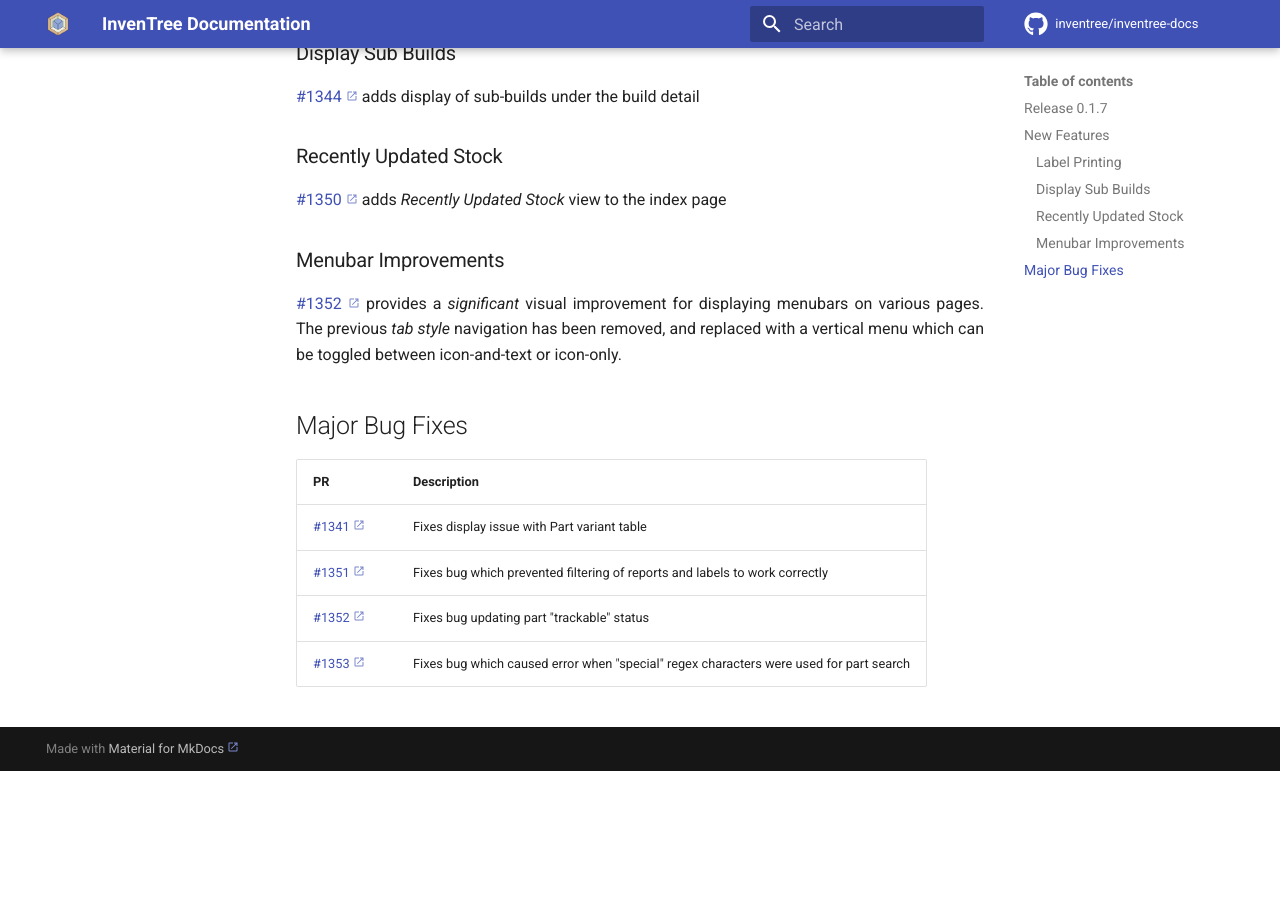
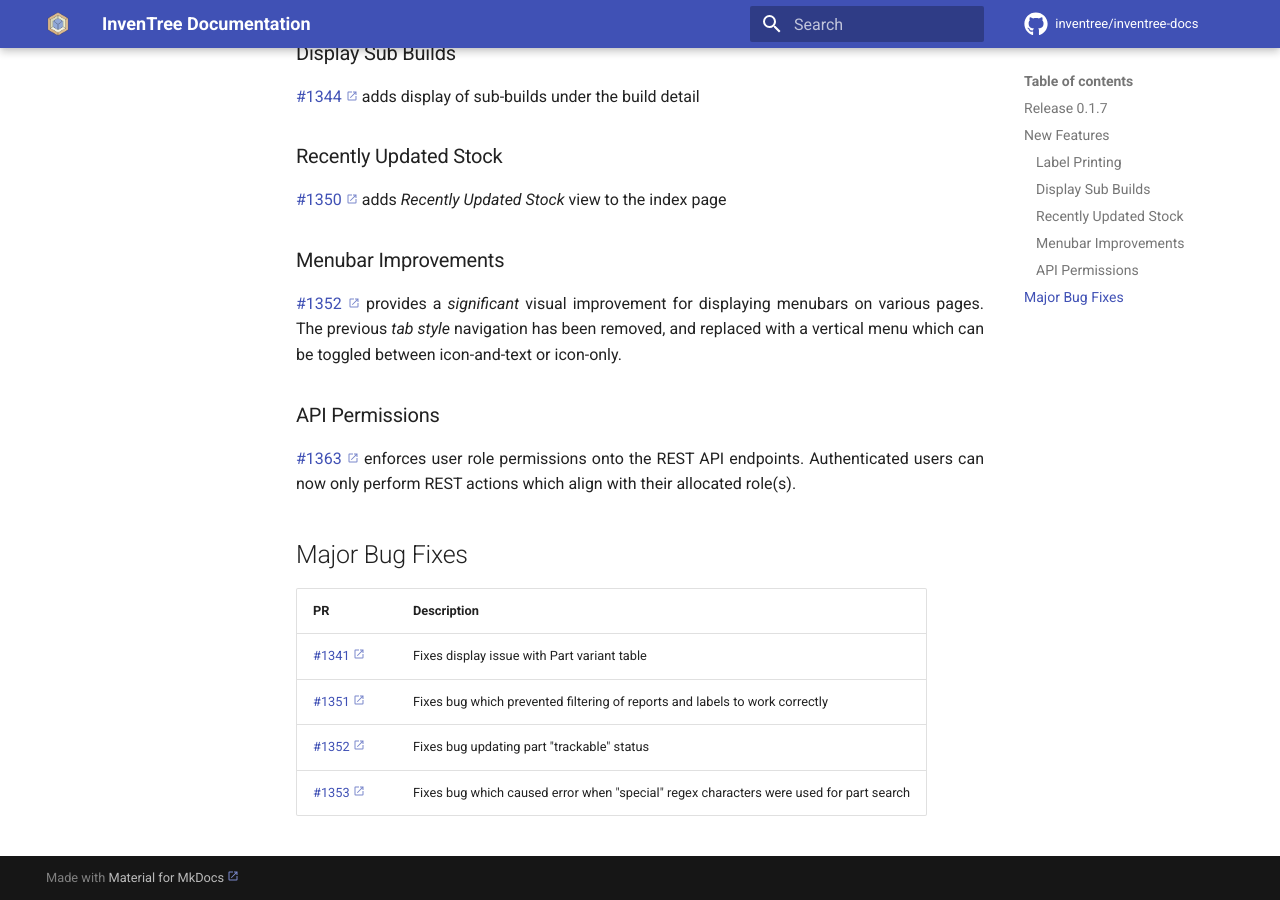
Before and after one commit to inventree/inventree-docs, an MkDocs documentation site: the page built from docs/releases/0.1.7.md, in a window 1280 px wide and 900 px high, scrolled down 576 px. Built offline with MkDocs 1.6.1 and Material for MkDocs 9.7.7, drawn with Linux system fonts in a browser that asks for light colours; a script that is not in the unit is left out; comment, search, counter and statistics services are not loaded; before the commit the page ends 1347 px from its top, so only the background shows below that.

Commit message:
Update 0.1.7.md

```diff
--- a/docs/releases/0.1.7.md
+++ b/docs/releases/0.1.7.md
@@ -29,6 +29,10 @@ Label printing functionality has been simplified and brought into line with the
 
 [#1352](https://github.com/inventree/InvenTree/pull/1354) provides a *significant* visual improvement for displaying menubars on various pages. The previous *tab style* navigation has been removed, and replaced with a vertical menu which can be toggled between icon-and-text or icon-only.
 
+### API Permissions
+
+[#1363](https://github.com/inventree/InvenTree/pull/1363) enforces user role permissions onto the REST API endpoints. Authenticated users can now only perform REST actions which align with their allocated role(s).
+
 ## Major Bug Fixes
 | PR | Description |
 | --- | --- |
```
